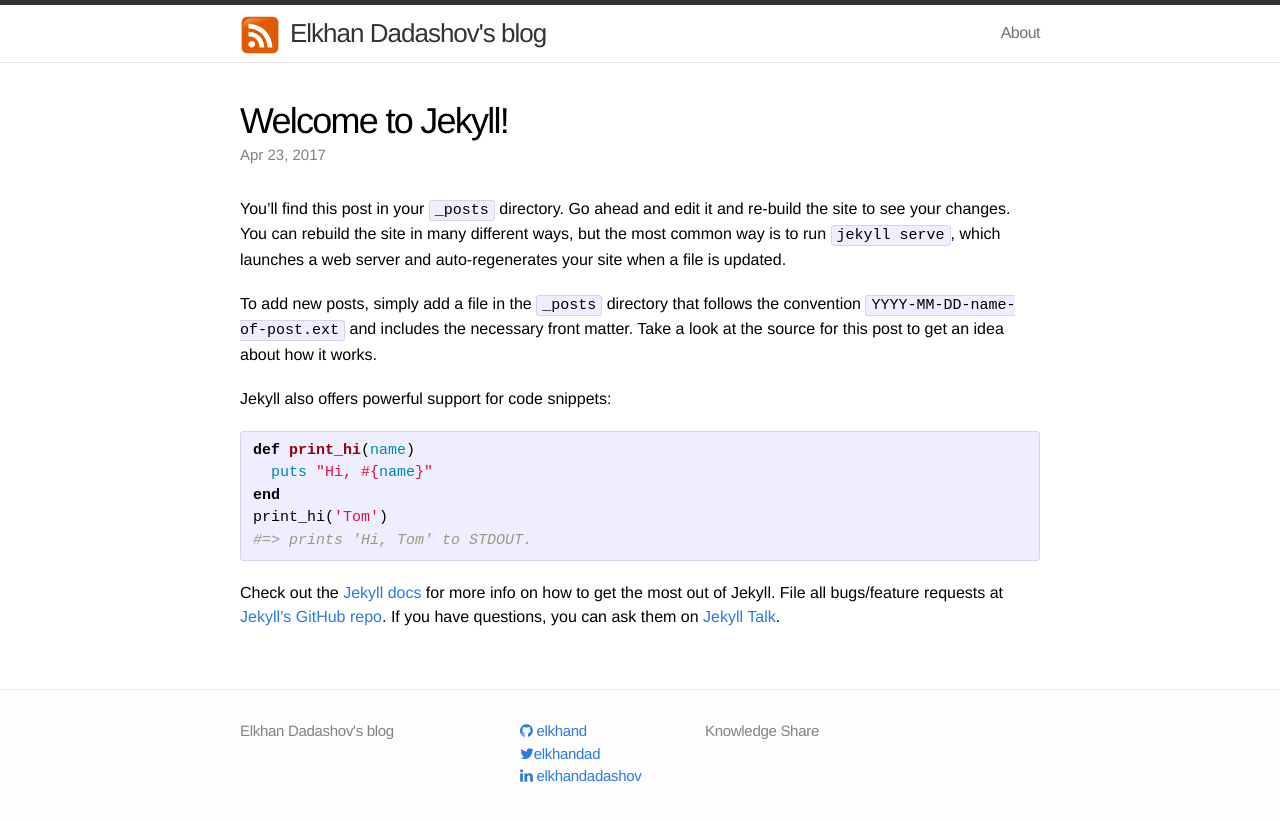
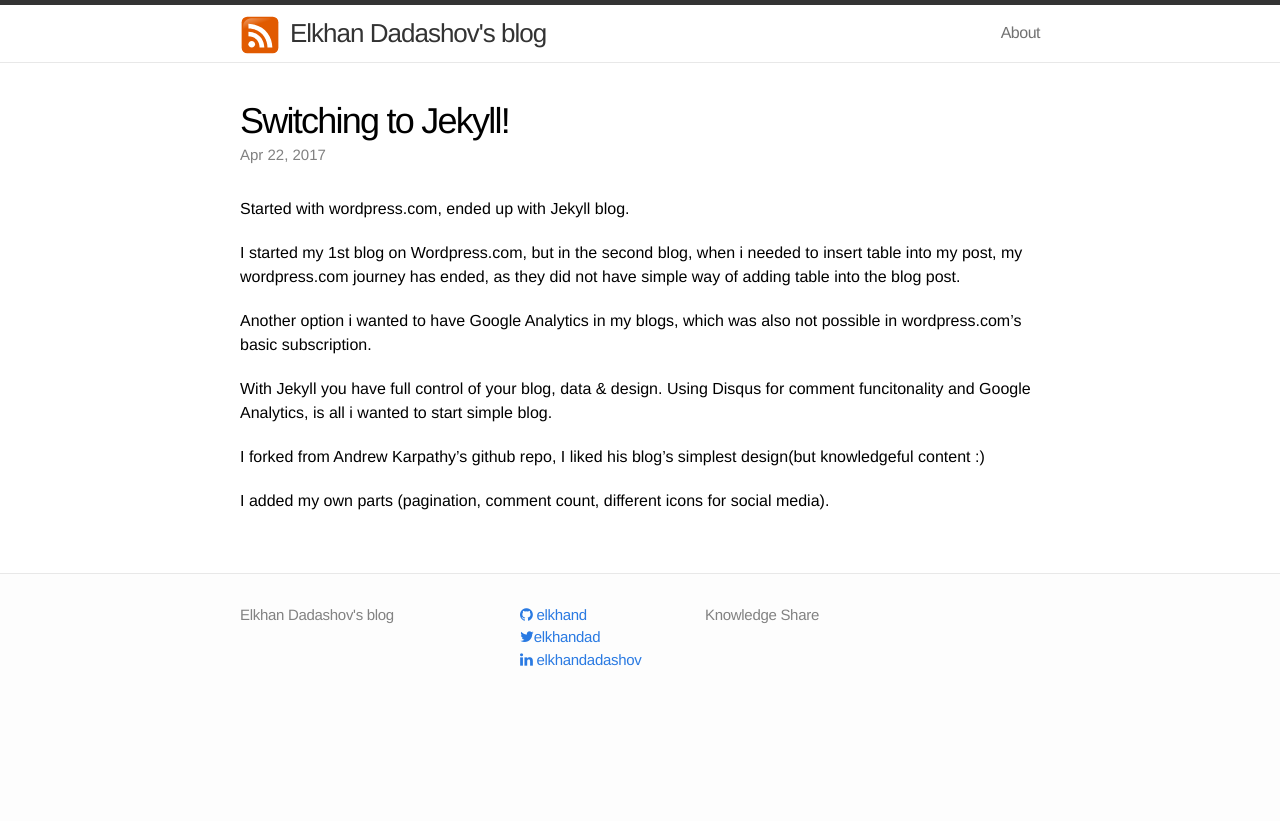
Before and after one commit to elkhand/elkhand.github.io, a Jekyll site: the page built from _posts/2017-04-22-welcome-to-jekyll.markdown, in a window 1280 px wide. Shown: the top 821 px of the page. Built offline with Jekyll 4.4.1, drawn with Linux system fonts in a browser that asks for light colours; nearby versions of some CDN libraries; comment, search, counter and statistics services are not loaded.

```diff
--- a/_config.yml
+++ b/_config.yml
@@ -8,11 +8,13 @@
 github_username:  elkhand
 linkedin_username: elkhandadashov
 
+timezone: "America/Los_Angeles"
+
 # Build settings
 markdown: kramdown
 permalink: pretty
 
-paginate: 1
+paginate: 5
 paginate_path: "/blog/post:num/"
 
 gems:
--- a/_posts/2017-04-22-welcome-to-jekyll.markdown
+++ b/_posts/2017-04-22-welcome-to-jekyll.markdown
@@ -1,27 +1,21 @@
 ---
 layout: post
 comments: true
-title:  "Welcome to Jekyll!"
+title:  "Switching to Jekyll!"
+excerpt: "CSS/RSS is inspired from Andrew Karpaty's blog"
 date:   2017-04-22 22:08:03 -0700
 categories: jekyll update
 mathjax: true
 ---
-You’ll find this post in your `_posts` directory. Go ahead and edit it and re-build the site to see your changes. You can rebuild the site in many different ways, but the most common way is to run `jekyll serve`, which launches a web server and auto-regenerates your site when a file is updated.
 
-To add new posts, simply add a file in the `_posts` directory that follows the convention `YYYY-MM-DD-name-of-post.ext` and includes the necessary front matter. Take a look at the source for this post to get an idea about how it works.
+Started with wordpress.com, ended up with Jekyll blog.
 
-Jekyll also offers powerful support for code snippets:
+I started my 1st blog on Wordpress.com, but in the second blog, when i needed to insert table into my post, my wordpress.com journey has ended, as they did not have simple way of adding table into the blog post.
 
-{% highlight ruby %}
-def print_hi(name)
-  puts "Hi, #{name}"
-end
-print_hi('Tom')
-#=> prints 'Hi, Tom' to STDOUT.
-{% endhighlight %}
+Another option i wanted to have Google Analytics in my blogs, which was also not possible in wordpress.com's basic subscription.
 
-Check out the [Jekyll docs][jekyll-docs] for more info on how to get the most out of Jekyll. File all bugs/feature requests at [Jekyll’s GitHub repo][jekyll-gh]. If you have questions, you can ask them on [Jekyll Talk][jekyll-talk].
+With Jekyll you have full control of your blog, data & design. Using Disqus for comment funcitonality and Google Analytics, is all i wanted to start simple blog.
 
-[jekyll-docs]: https://jekyllrb.com/docs/home
-[jekyll-gh]:   https://github.com/jekyll/jekyll
-[jekyll-talk]: https://talk.jekyllrb.com/
+I forked from Andrew Karpathy's github repo, I liked his blog's simplest design(but knowledgeful content :)
+
+I added my own parts (pagination, comment count, different icons for social media).
```
Also changed, not shown: _posts/2017-04-23-Recursively-Retrieving-Files-from-HDFS-via-Java-API.markdown (+8 -4 lines).
